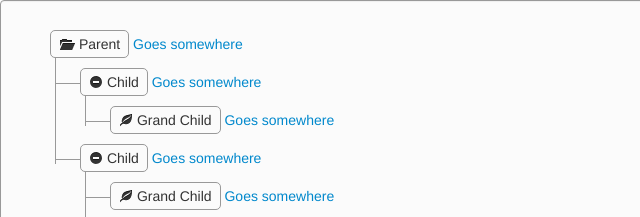
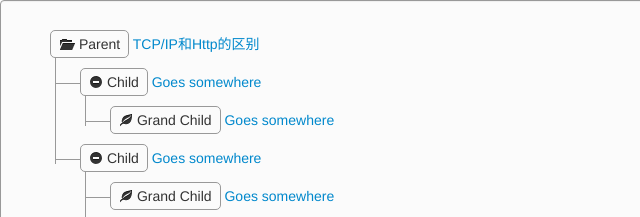
Before and after one commit to liudengdeng/denggit, a plain HTML site: page index.html in a window 1280 px wide. Shown: the top 217 px of the page, 0-640 px from the left. Drawn offline with Linux system fonts and the light colour scheme.

Commit message:
tcp
tcp/ip和http协议区别

```diff
--- a/index.html
+++ b/index.html
@@ -35,7 +35,7 @@
 <div class="tree well">
 <ul>
 	<li>
-		<span><i class="icon-folder-open"></i> Parent</span> <a href="">Goes somewhere</a>
+		<span><i class="icon-folder-open"></i> Parent</span> <a href="http://www.cnblogs.com/renyuan/archive/2013/01/19/2867720.html">TCP/IP和Http的区别</a>
 		<ul>
 			<li>
 				<span><i class="icon-minus-sign"></i> Child</span> <a href="">Goes somewhere</a>
```
Also changed, not shown: godaddy.txt (added).
